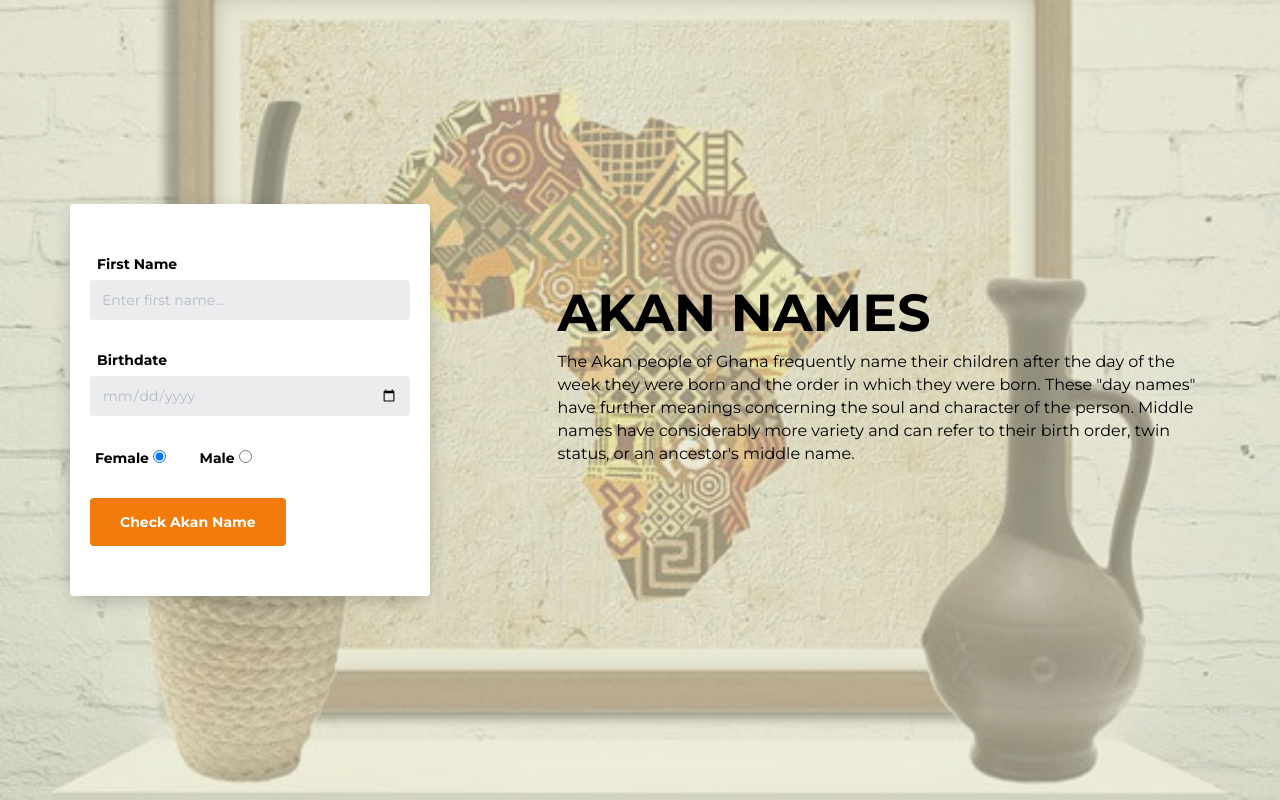
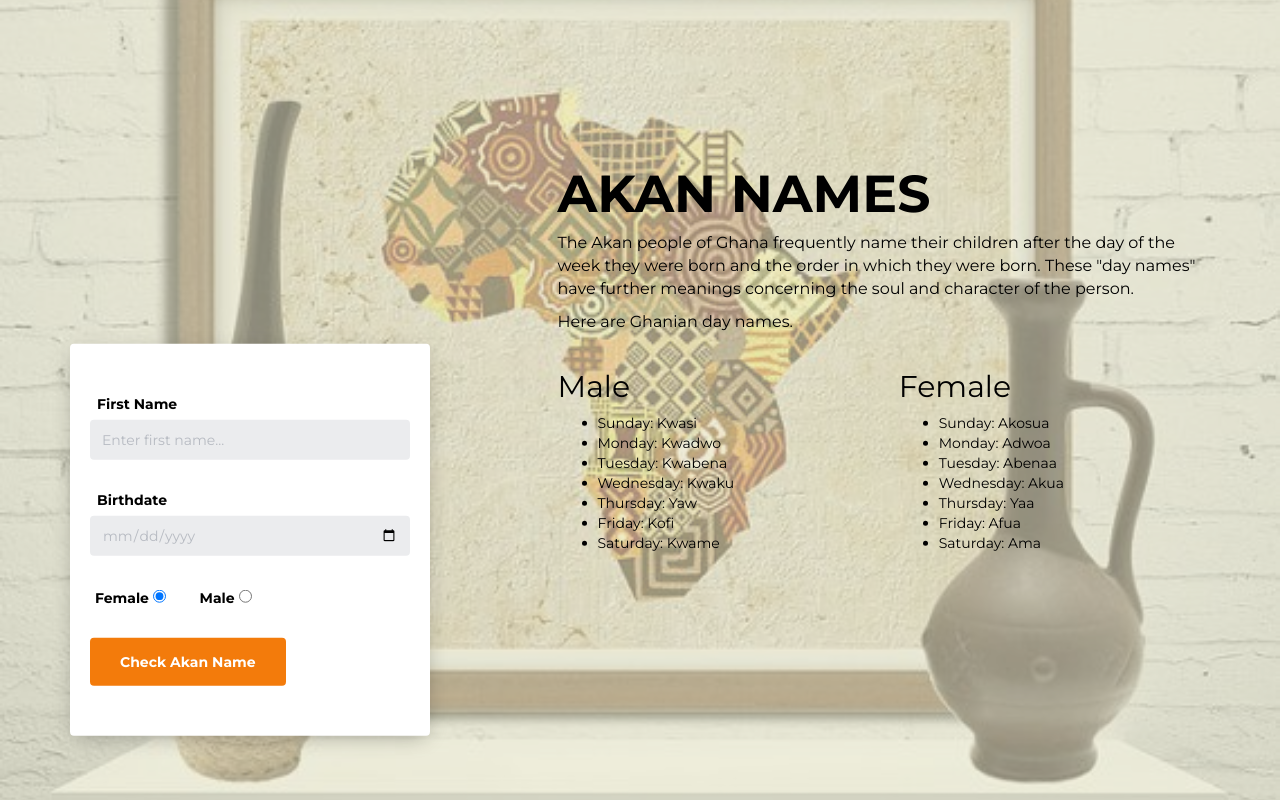
Before and after one commit to Edith-guru/day_of_the_week, a plain HTML site: page index.html in a window 1280 px wide. Drawn offline with Linux system fonts and the light colour scheme.

Commit message:
Added Ghanian day names section

```diff
--- a/css/style.css
+++ b/css/style.css
@@ -121,8 +121,8 @@
 }
 
 .booking-cta {
-	margin-top: 80px;
-	margin-bottom: 30px;
+	margin-top: 100px;
+	margin-bottom: 2px;
 }
 
 .booking-cta h1 {
@@ -142,3 +142,13 @@
 	margin-bottom: 30px;
 	color: #000;
   }
+.booking-ctb{
+	margin-top: 6px;
+	margin-bottom: 2px;
+}
+.booking-ctb h2{
+	color: #000;
+}
+.booking-ctb li{
+	color: #000;
+}
--- a/index.html
+++ b/index.html
@@ -33,7 +33,39 @@
 					<div class="col-md-7 col-md-push-5">
 						<div class="booking-cta">
 							<h1>Akan Names</h1>
-							<p>The Akan people of Ghana frequently name their children after the day of the week they were born and the order in which they were born. These "day names" have further meanings concerning the soul and character of the person. Middle names have considerably more variety and can refer to their birth order, twin status, or an ancestor's middle name.
+							<p>The Akan people of Ghana frequently name their children after the day of the week they were born and the order in which they were born. These "day names" have further meanings concerning the soul and character of the person.
+							<p> Here are Ghanian day names.</p>
+						</div>
+
+					</div>
+					<div class="col-md-7 col-md-push-5">
+						<div class="booking-ctb">
+							<div class="row">
+								<div class="col-sm-6">
+									<h2>Male</h2>
+									<ul>
+										<li>Sunday: Kwasi</li>
+										<li>Monday: Kwadwo</li>
+										<li>Tuesday: Kwabena</li>
+										<li>Wednesday: Kwaku</li>
+										<li>Thursday:  Yaw</li>
+										<li>Friday: Kofi</li>
+										<li>Saturday: Kwame</li>
+									</ul>
+								</div>
+								<div class="col-sm-6">
+									<h2>Female</h2>
+									<ul>
+										<li>Sunday: Akosua</li>
+										<li>Monday: Adwoa</li>
+										<li>Tuesday: Abenaa</li>
+										<li>Wednesday: Akua</li>
+										<li>Thursday:  Yaa</li>
+										<li>Friday: Afua</li>
+										<li>Saturday: Ama</li>
+									</ul>
+								</div>
+							</div>
 						</div>
 					</div>
 					<div class="col-md-4 col-md-pull-7">
```
